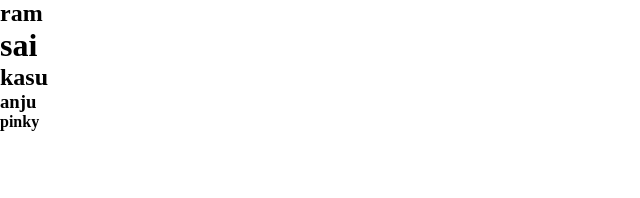
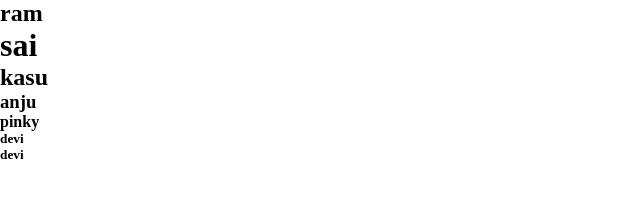
Before and after one commit to DeviBadiganti/new-project, a plain HTML site: page index.html/index.html in a window 1280 px wide. Shown: the full height of the page, 0-640 px from the left. Drawn offline with Linux system fonts and the light colour scheme; a web font is replaced by a local one.

Commit message:
Modified html page

```diff
--- a/index.html/index.html
+++ b/index.html/index.html
@@ -19,3 +19,5 @@
      <h2>kasu</h2>
      <h3>anju</h3>
      <h4>pinky</h4>
+     <h5>devi</h5>
+     <h5>devi</h5>
```
